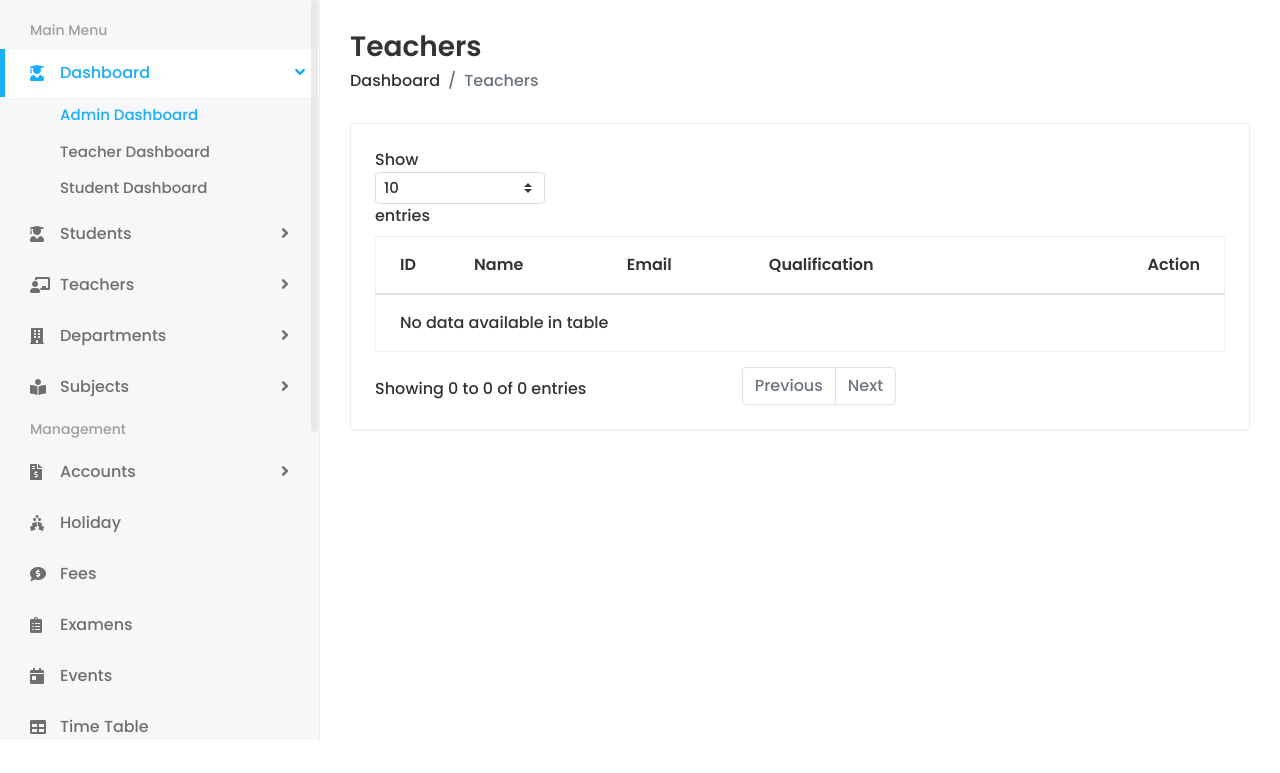
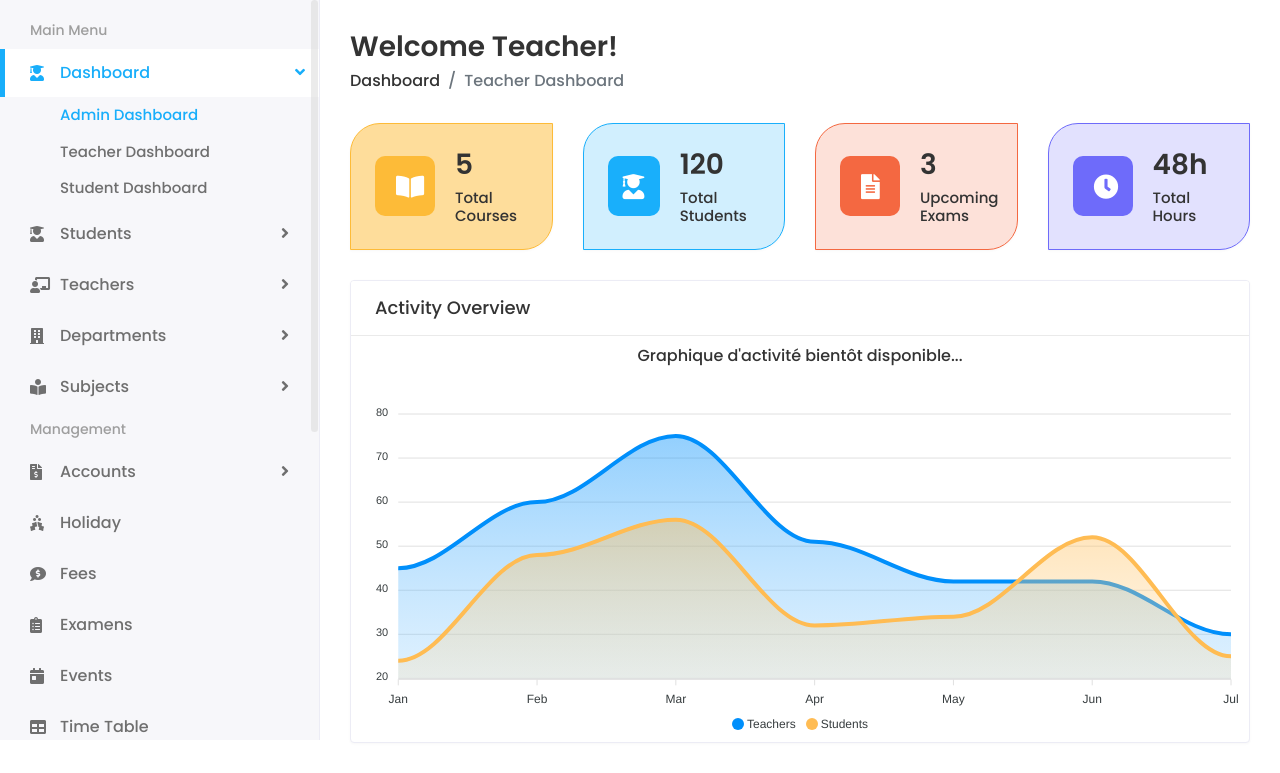
Before and after one commit to Hajartigharmte/Projet-Django-IDAI, a Django app: page /teachers/dashboard/ in a window 1280 px wide. Shown: the part 60-833 px from the top of the page. Before the commit the page ends 800 px from the top, so only its background shows below. Run offline with Django 5.2, Linux system fonts and the light colour scheme; some libraries are stand-ins or nearby versions.

Commit message:
feat(teacher): initialize teacher dashboard with statistics widgets

```diff
--- a/teachers/urls.py
+++ b/teachers/urls.py
@@ -14,4 +14,5 @@ urlpatterns = [
     # ROUTES POUR L'ÉDITION
     path('edit/', views.edit_teacher, name='edit_teacher'), # Pour le menu
     path('edit/<int:id>/', views.edit_teacher, name='edit_teacher_form'), # Pour un ID précis
+    path('dashboard/', views.teacher_dashboard, name='teacher_dashboard'),
 ]
--- a/teachers/views.py
+++ b/teachers/views.py
@@ -132,4 +132,10 @@ def delete_teacher(request, id):
     return redirect('teacher_list')
 def teacher_dashboard(request):
 
-    return render(request, 'teachers/teachers.html')
+    context = {
+        'total_courses': 5,
+        'total_students': 120,
+        'upcoming_exams': 3,
+        'total_hours': 48,
+    }
+    return render(request, 'teachers/teacher_dashboard.html', context)
--- a/templates/Home/base.html
+++ b/templates/Home/base.html
@@ -91,7 +91,7 @@
                         <a href="#"><i class="fas fa-user-graduate"></i> <span> Dashboard</span> <span class="menu-arrow"></span></a>
                         <ul>
                            <li><a href="index.html" class="active">Admin Dashboard</a></li>
-                           <li><a href="teacher-dashboard.html">Teacher Dashboard</a></li>
+                           <li><a href="{% url 'teacher_dashboard' %}">Teacher Dashboard</a></li>
                            <li><a href="student-dashboard.html">Student Dashboard</a></li>
                         </ul>
                      </li>
--- /dev/null
+++ b/templates/teachers/teacher_dashboard.html
@@ -0,0 +1,111 @@
+{% extends 'Home/base.html' %}
+{% load static %}
+{% block body %}
+
+<div class="page-wrapper">
+    <div class="content container-fluid">
+        <div class="page-header">
+            <div class="row">
+                <div class="col-sm-12">
+                    <h3 class="page-title">Welcome Teacher!</h3>
+                    <ul class="breadcrumb">
+                        <li class="breadcrumb-item"><a href="{% url 'teacher_dashboard' %}">Dashboard</a></li>
+                        <li class="breadcrumb-item active">Teacher Dashboard</li>
+                    </ul>
+                </div>
+            </div>
+        </div>
+
+        <div class="row">
+            <div class="col-xl-3 col-sm-6 col-12 d-flex">
+                <div class="card bg-one w-100">
+                    <div class="card-body">
+                        <div class="db-widgets d-flex justify-content-between align-items-center">
+                            <div class="db-icon"><i class="fas fa-book-open"></i></div>
+                            <div class="db-info">
+                                <h3>{{ total_courses }}</h3>
+                                <h6>Total Courses</h6>
+                            </div>
+                        </div>
+                    </div>
+                </div>
+            </div>
+            <div class="col-xl-3 col-sm-6 col-12 d-flex">
+                <div class="card bg-two w-100">
+                    <div class="card-body">
+                        <div class="db-widgets d-flex justify-content-between align-items-center">
+                            <div class="db-icon"><i class="fas fa-user-graduate"></i></div>
+                            <div class="db-info">
+                                <h3>{{ total_students }}</h3>
+                                <h6>Total Students</h6>
+                            </div>
+                        </div>
+                    </div>
+                </div>
+            </div>
+            <div class="col-xl-3 col-sm-6 col-12 d-flex">
+                <div class="card bg-three w-100">
+                    <div class="card-body">
+                        <div class="db-widgets d-flex justify-content-between align-items-center">
+                            <div class="db-icon"><i class="fas fa-file-alt"></i></div>
+                            <div class="db-info">
+                                <h3>{{ upcoming_exams }}</h3>
+                                <h6>Upcoming Exams</h6>
+                            </div>
+                        </div>
+                    </div>
+                </div>
+            </div>
+            <div class="col-xl-3 col-sm-6 col-12 d-flex">
+                <div class="card bg-four w-100">
+                    <div class="card-body">
+                        <div class="db-widgets d-flex justify-content-between align-items-center">
+                            <div class="db-icon"><i class="fas fa-clock"></i></div>
+                            <div class="db-info">
+                                <h3>{{ total_hours }}h</h3>
+                                <h6>Total Hours</h6>
+                            </div>
+                        </div>
+                    </div>
+                </div>
+            </div>
+        </div>
+
+        <div class="row">
+            <div class="col-md-12 col-lg-12">
+                <div class="card card-chart">
+                    <div class="card-header">
+                        <h5 class="card-title">Activity Overview</h5>
+                    </div>
+                    <div class="card-body">
+                        <div id="apexcharts-area">
+                            <p class="text-center">Graphique d'activité bientôt disponible...</p>
+                        </div>
+                    </div>
+                </div>
+            </div>
+        </div>
+    </div>
+</div>
+<script src="{%static 'assets/js/jquery-3.6.0.min.js' %}"></script>
+
+<script src="{%static 'assets/js/popper.min.js' %}"></script>
+<script src="{%static 'assets/plugins/bootstrap/js/bootstrap.min.js' %}"></script>
+
+<script src="{%static 'assets/plugins/slimscroll/jquery.slimscroll.min.js' %}"></script>
+
+<script src="{%static 'assets/plugins/apexchart/apexcharts.min.js' %}"></script>
+<script src="{%static 'assets/plugins/apexchart/chart-data.js' %}"></script>
+
+<script src="{%static 'assets/plugins/simple-calendar/jquery.simple-calendar.js' %}"></script>
+<script src="{%static 'assets/js/calander.js' %}"></script>
+
+<script src="{%static 'assets/js/circle-progress.min.js' %}"></script>
+
+<script src="{%static 'assets/js/script.js' %}"></script>
+</body>
+
+<!-- Mirrored from preschool.dreamguystech.com/html-template/student-dashboard.html by HTTrack Website Copier/3.x [XR&CO'2014], Thu, 28 Oct 2021 11:11:43 GMT -->
+</html>
+
+{% endblock %}
```
